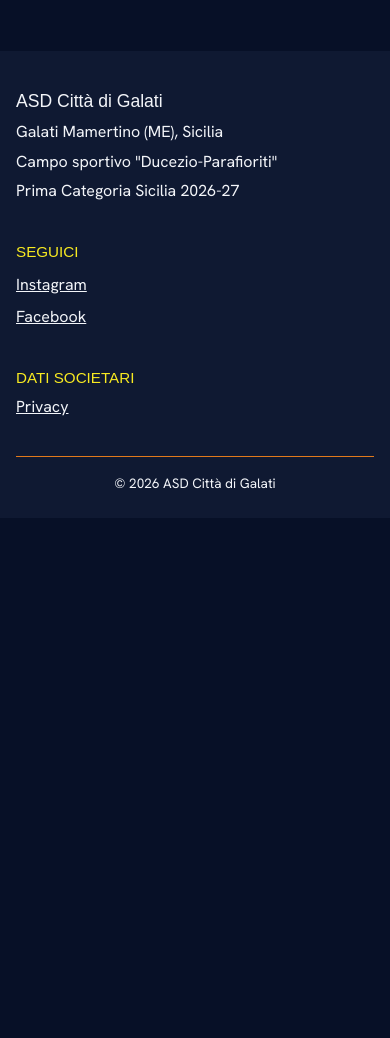
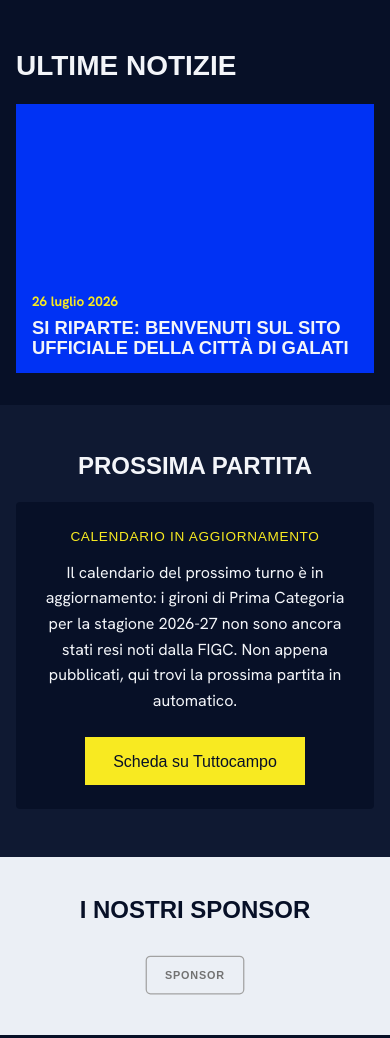
Before and after one commit to tanocalandi96-ciccio/asdcittadigalati, an Astro site: page / in a window 390 px wide. Shown: the part 2179-3217 px from the top of the page. Before the commit the page ends 2697 px from the top, so only its background shows below. Built offline with nearby package versions, Linux system fonts and the light colour scheme; Astro itself is replaced by a stand-in of ours; a web font is replaced by a local one.

Commit message:
feat: home con news, prossima partita e sponsor
Aggiunge le sezioni sotto l'Hero: ultime notizie in griglia asimmetrica
(prima card doppia da 720px), blocco Prossima partita con pattern
iframe+fallback Tuttocampo (oggi sempre in fallback, nessun widget URL
configurato) e fascia sponsor in scala di grigi su fondo chiaro.
Include il placeholder SVG neutro per il seed sponsor e la costante
src/lib/tuttocampo.ts anticipata dal Task 9.

Co-Authored-By: Claude Opus 5 <noreply@anthropic.com>

```diff
--- /dev/null
+++ b/src/components/NewsCard.astro
@@ -0,0 +1,61 @@
+---
+import type { CollectionEntry } from "astro:content";
+
+interface Props {
+  post: CollectionEntry<"news">;
+}
+const { post } = Astro.props;
+const { title, date, cover } = post.data;
+const dateLabel = date.toLocaleDateString("it-IT", { day: "numeric", month: "long", year: "numeric" });
+---
+<article class="news-card" class:list={{ "no-cover": !cover }}>
+  {cover && <img src={cover} alt="" class="cover" />}
+  <div class="scrim" aria-hidden="true"></div>
+  <div class="content">
+    <p class="date">{dateLabel}</p>
+    <h3>{title}</h3>
+  </div>
+</article>
+<style>
+  .news-card {
+    position: relative;
+    aspect-ratio: 4 / 3;
+    overflow: hidden;
+    background: var(--surface);
+  }
+  .no-cover {
+    background: var(--blu);
+  }
+  .cover {
+    position: absolute;
+    inset: 0;
+    width: 100%;
+    height: 100%;
+    object-fit: cover;
+  }
+  .scrim {
+    position: absolute;
+    inset: 0;
+    background: linear-gradient(to top, color-mix(in oklch, var(--bg) 92%, transparent) 0%, transparent 65%);
+  }
+  .no-cover .scrim {
+    display: none;
+  }
+  .content {
+    position: absolute;
+    inset: auto 0 0 0;
+    padding: clamp(1rem, 3vw, 1.5rem);
+  }
+  .date {
+    color: var(--giallo);
+    font-family: var(--font-body);
+    font-weight: 700;
+    font-size: 0.85rem;
+    margin: 0 0 0.35rem;
+  }
+  .news-card h3 {
+    color: var(--text);
+    font-size: clamp(1.15rem, 2.6vw, 1.7rem);
+    margin: 0;
+  }
+</style>
--- /dev/null
+++ b/src/components/NextMatch.astro
@@ -0,0 +1,107 @@
+---
+import { WIDGET_URLS, TEAM_PAGE } from "../lib/tuttocampo";
+
+// "calendario" e' il widget Tuttocampo che mostra le prossime partite.
+const widgetUrl = WIDGET_URLS.calendario;
+---
+<section class="next-match" aria-labelledby="next-match-title">
+  <div class="inner">
+    <h2 id="next-match-title" class="font-display">Prossima partita</h2>
+
+    {widgetUrl ? (
+      <>
+        <div class="widget-box" id="widget-box">
+          <iframe
+            id="tuttocampo-widget"
+            src={widgetUrl}
+            title="Calendario prossima partita - widget Tuttocampo"
+            loading="lazy"
+          ></iframe>
+        </div>
+        <p class="fallback-text hidden" id="widget-fallback-text">
+          Il widget non è al momento disponibile.
+          <a href={TEAM_PAGE} target="_blank" rel="noopener noreferrer">Scheda su Tuttocampo</a>
+        </p>
+        <script>
+          const box = document.getElementById("widget-box");
+          const iframe = document.getElementById("tuttocampo-widget") as HTMLIFrameElement | null;
+          const fallbackText = document.getElementById("widget-fallback-text");
+          let loaded = false;
+          iframe?.addEventListener("load", () => { loaded = true; });
+          window.setTimeout(() => {
+            if (!loaded) {
+              box?.classList.add("widget-failed");
+              fallbackText?.classList.remove("hidden");
+            }
+          }, 4000);
+        </script>
+      </>
+    ) : (
+      <div class="fallback-block">
+        <p class="kicker">Calendario in aggiornamento</p>
+        <p>
+          Il calendario del prossimo turno è in aggiornamento: i gironi di Prima Categoria per la
+          stagione 2026-27 non sono ancora stati resi noti dalla FIGC. Non appena pubblicati, qui
+          trovi la prossima partita in automatico.
+        </p>
+        <a class="tuttocampo-link" href={TEAM_PAGE} target="_blank" rel="noopener noreferrer">
+          Scheda su Tuttocampo
+        </a>
+      </div>
+    )}
+  </div>
+</section>
+<style>
+  .next-match {
+    background: var(--surface);
+    padding: clamp(3rem, 7vw, 5rem) clamp(1rem, 4vw, 2.5rem);
+  }
+  .inner {
+    max-width: 800px;
+    margin: 0 auto;
+    text-align: center;
+  }
+  .next-match h2 {
+    font-size: clamp(1.5rem, 3.5vw, 2.25rem);
+    margin: 0 0 1.5rem;
+  }
+  .widget-box iframe {
+    width: 100%;
+    min-height: 400px;
+    border: none;
+  }
+  .fallback-text.hidden {
+    display: none;
+  }
+  .fallback-block {
+    background: var(--bg);
+    border-radius: 4px;
+    padding: clamp(1.5rem, 4vw, 2.5rem);
+  }
+  .kicker {
+    color: var(--giallo);
+    font-family: var(--font-display);
+    text-transform: uppercase;
+    letter-spacing: 0.05em;
+    font-size: 0.85rem;
+    margin: 0 0 0.75rem;
+  }
+  .fallback-block p:not(.kicker) {
+    max-width: 55ch;
+    margin: 0 auto 1.5rem;
+    color: var(--text);
+  }
+  .tuttocampo-link {
+    display: inline-block;
+    padding: 0.7rem 1.75rem;
+    background: var(--giallo);
+    color: var(--bg);
+    font-family: var(--font-display);
+    text-decoration: none;
+    font-size: 1rem;
+  }
+  .tuttocampo-link:hover,
+  .tuttocampo-link:focus-visible {
+    background: var(--oro);
+  }
+</style>
--- /dev/null
+++ b/src/components/SponsorStrip.astro
@@ -0,0 +1,75 @@
+---
+import { getCollection } from "astro:content";
+
+const livelloOrdine: Record<string, number> = { main: 0, tecnico: 1, partner: 2 };
+const sponsors = (await getCollection("sponsor")).sort(
+  (a, b) => livelloOrdine[a.data.livello] - livelloOrdine[b.data.livello]
+);
+---
+{sponsors.length > 0 && (
+  <section class="sponsor-strip" aria-labelledby="sponsor-title">
+    <div class="inner">
+      <h2 id="sponsor-title" class="font-display">I nostri sponsor</h2>
+      <ul class="logos">
+        {sponsors.map((sponsor) => (
+          <li class:list={["logo-item", sponsor.data.livello]}>
+            {sponsor.data.url ? (
+              <a href={sponsor.data.url} target="_blank" rel="noopener noreferrer" class="logo-link">
+                <img src={sponsor.data.logo} alt={`Logo ${sponsor.data.nome}`} class="logo-img" />
+              </a>
+            ) : (
+              <img src={sponsor.data.logo} alt={`Logo ${sponsor.data.nome}`} class="logo-img" />
+            )}
+          </li>
+        ))}
+      </ul>
+    </div>
+  </section>
+)}
+<style>
+  .sponsor-strip {
+    background: oklch(0.95 0.01 265);
+    padding: clamp(2.5rem, 6vw, 4rem) clamp(1rem, 4vw, 2.5rem);
+  }
+  .inner {
+    max-width: 1200px;
+    margin: 0 auto;
+    text-align: center;
+  }
+  .sponsor-strip h2 {
+    color: var(--bg);
+    font-size: clamp(1.5rem, 3.5vw, 2rem);
+    margin: 0 0 2rem;
+  }
+  .logos {
+    display: flex;
+    flex-wrap: wrap;
+    align-items: center;
+    justify-content: center;
+    gap: clamp(1.5rem, 4vw, 3rem);
+    list-style: none;
+    margin: 0;
+    padding: 0;
+  }
+  .logo-img {
+    height: 2.5rem;
+    width: auto;
+    filter: grayscale(1);
+    transition: filter 0.3s var(--ease-out-quart);
+  }
+  .logo-item.main .logo-img {
+    height: 4rem;
+  }
+  .logo-item.tecnico .logo-img {
+    height: 3rem;
+  }
+  .logo-item:hover .logo-img,
+  .logo-item:focus-within .logo-img {
+    filter: grayscale(0);
+  }
+  @media (prefers-reduced-motion: reduce) {
+    .logo-img {
+      transition: none;
+    }
+  }
+</style>
--- /dev/null
+++ b/src/lib/tuttocampo.ts
@@ -0,0 +1,6 @@
+export const TEAM_ID = "916584";
+export const TEAM_PAGE = "https://www.tuttocampo.it/Sicilia/Promozione/GironeB/Squadra/CittaDiGalati/916584/Scheda";
+// NOTA: gli URL widget per il girone di Prima Categoria 2026-27 si generano
+// dall'account Tuttocampo quando la FIGC pubblica i gironi. Finche' restano
+// vuoti, i componenti mostrano il fallback.
+export const WIDGET_URLS: Partial<Record<"classifica" | "risultati" | "calendario", string>> = {};
--- a/src/pages/index.astro
+++ b/src/pages/index.astro
@@ -1,9 +1,56 @@
 ---
+import { getCollection } from "astro:content";
 import Base from "../layouts/Base.astro";
 import Hero from "../components/Hero.astro";
+import NewsCard from "../components/NewsCard.astro";
+import NextMatch from "../components/NextMatch.astro";
+import SponsorStrip from "../components/SponsorStrip.astro";
+
+const news = (await getCollection("news"))
+  .sort((a, b) => b.data.date.valueOf() - a.data.date.valueOf())
+  .slice(0, 3);
 ---
 <Base title="Home">
   <main>
     <Hero />
+
+    <section class="news-section" aria-labelledby="news-title">
+      <div class="section-inner">
+        <h2 id="news-title" class="font-display">Ultime notizie</h2>
+        <div class="news-grid">
+          {news.map((post) => <NewsCard post={post} />)}
+        </div>
+      </div>
+    </section>
+
+    <NextMatch />
+
+    <SponsorStrip />
   </main>
 </Base>
+<style>
+  .news-section {
+    padding: clamp(3rem, 8vw, 6rem) clamp(1rem, 4vw, 2.5rem) clamp(2rem, 6vw, 4rem);
+  }
+  .section-inner {
+    max-width: 1200px;
+    margin: 0 auto;
+  }
+  .news-section h2 {
+    font-size: clamp(1.75rem, 4vw, 2.5rem);
+    margin: 0 0 1.5rem;
+  }
+  .news-grid {
+    display: grid;
+    grid-template-columns: 1fr;
+    gap: 1.5rem;
+  }
+  @media (min-width: 720px) {
+    .news-grid {
+      grid-template-columns: repeat(2, 1fr);
+    }
+    .news-grid > :global(article:first-child) {
+      grid-column: span 2;
+    }
+  }
+</style>
```
Also changed, not shown: public/img/sponsor/esempio-sponsor.svg (added).
